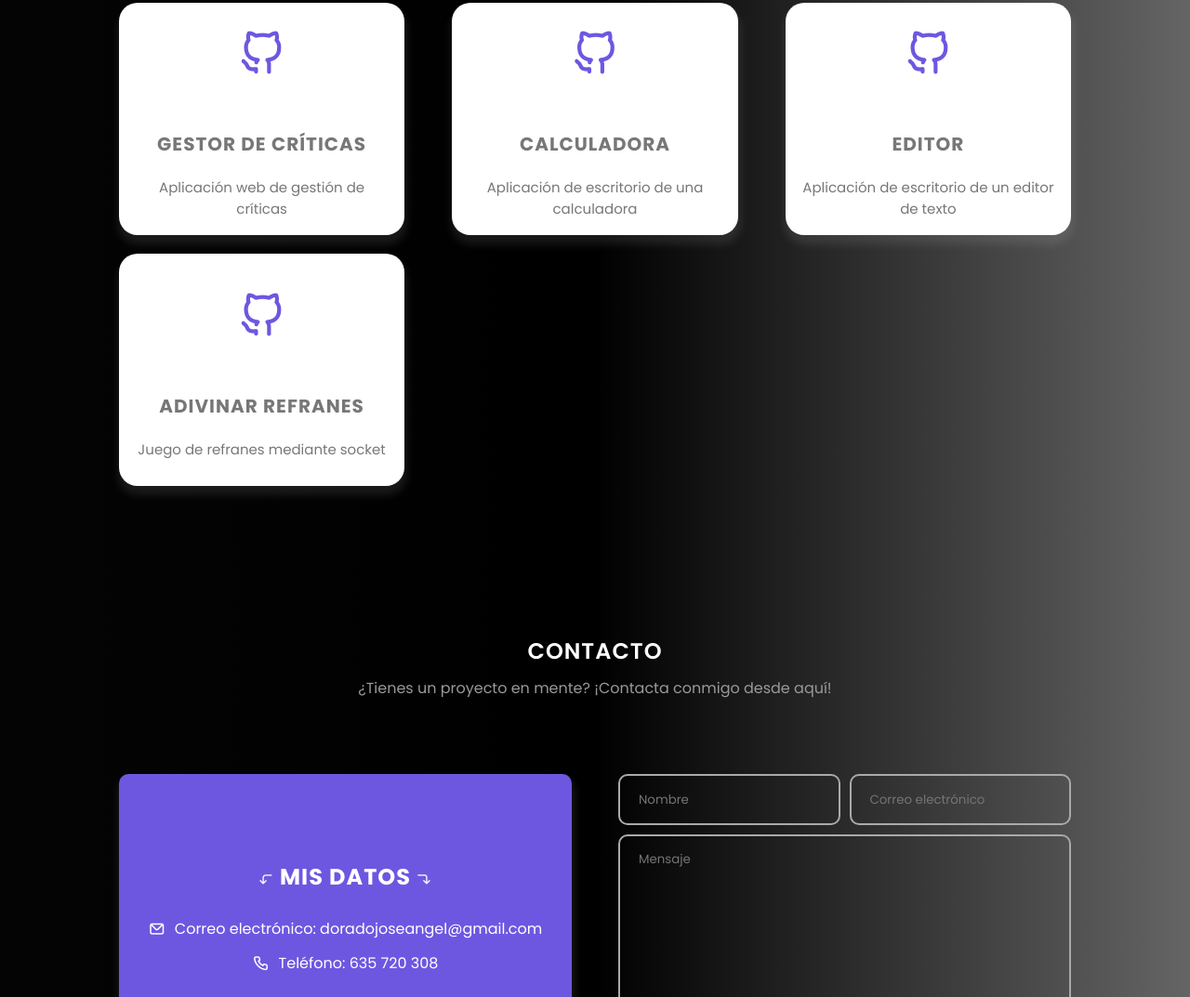
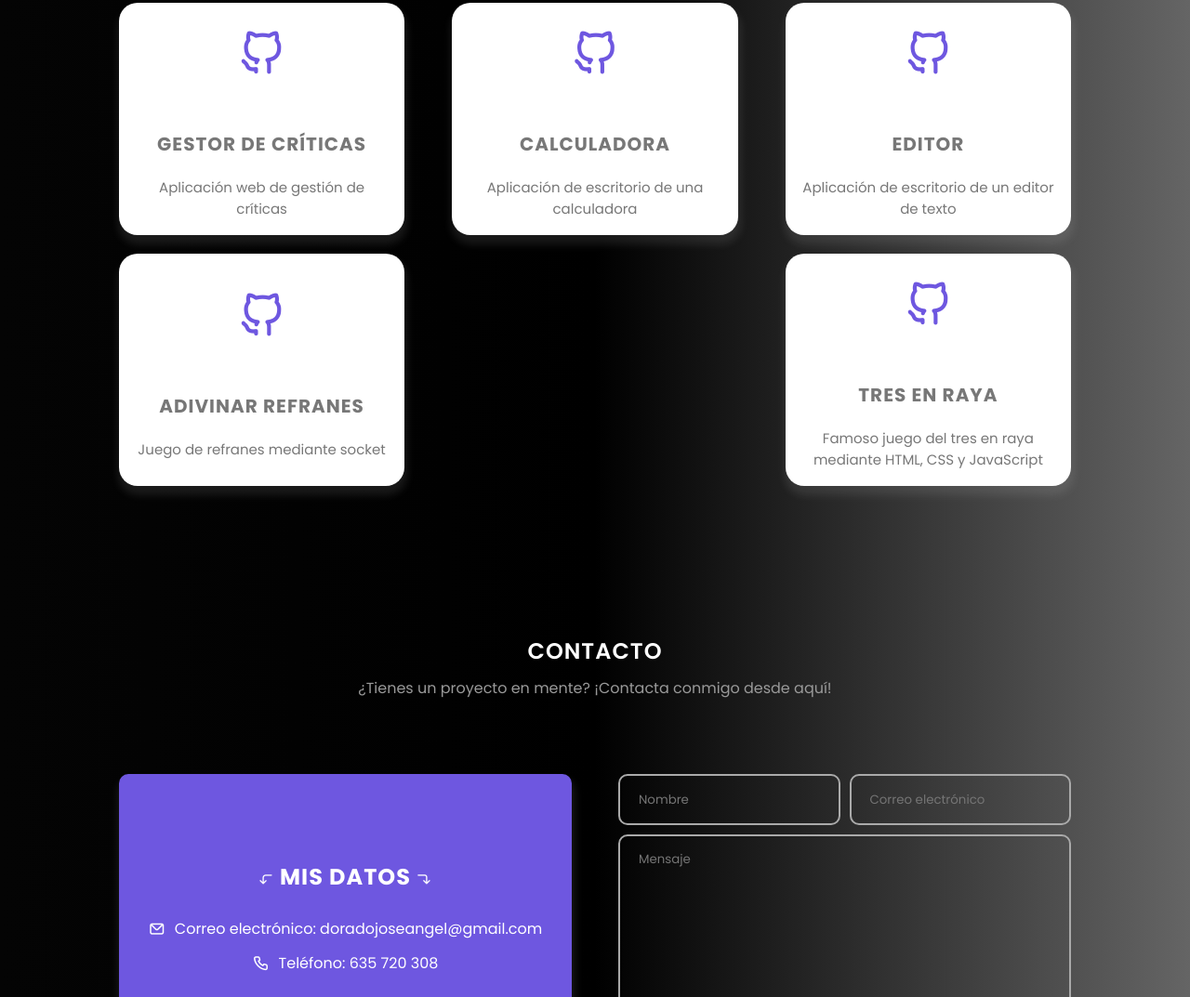
Before and after one commit to Joselete77/Portfolio, a website: page index.html in a window 1280 px wide. Shown: the part 3875-4948 px from the top of the page at 93% size. Drawn offline with nearby package versions, Linux system fonts and the light colour scheme.

Commit message:
New project added

```diff
--- a/assets/js/main.js
+++ b/assets/js/main.js
@@ -217,6 +217,8 @@ var translations = {
     editorDescription: "Aplicación de escritorio de un editor de texto",
     adivinarRefranesTitle: "Adivinar refranes",
     adivinarRefranesDescription: "Juego de refranes mediante socket",
+    tresEnRayaTitle: "Tres en Raya",
+    tresEnRayaDescription: "Famoso juego del tres en raya mediante HTML, CSS y JavaScript",
     contactSubtitle: "¿Tienes un proyecto en mente? ¡Contáctame desde aquí!",
     contactInfoTitle: "Mis datos",
     contactPhone: "Teléfono: 635 720 308",
@@ -309,6 +311,8 @@ var translations = {
     editorDescription: "Desktop application of a text editor",
     adivinarRefranesTitle: "Guess the Proverbs",
     adivinarRefranesDescription: "Proverbs guessing game through socket",
+    tresEnRayaTitle: "Tic-Tac-Toe",
+    tresEnRayaDescription: "Famous game of tic-tac-toe implemented using HTML, CSS, and JavaScript",
     contactSubtitle: "Do you have a project in mind? Contact me from here!",
     contactInfoTitle: "My data",
     contactPhone: "Phone: 635 720 308",
--- a/index.html
+++ b/index.html
@@ -307,7 +307,13 @@
             <div class="project-box" onclick="redirectProject('https://github.com/Joselete77/3-Universidad/tree/main/Redes/Practica%202')">
                 <i class="uil uil-github-alt"></i>
                 <h3 data-i18n="adivinarRefranesTitle">Adivinar refranes</h3>
-                <label data-i18n="adivinarRefranesDescription">Juego de refranes mediante socket </label>
+                <label data-i18n="adivinarRefranesDescription">Juego de refranes mediante socket</label>
+            </div>
+
+            <div class="project-box" onclick="redirectProject('https://github.com/Joselete77/TresEnRaya')">
+                <i class="uil uil-github-alt"></i>
+                <h3 data-i18n="tresEnRayaTitle">Tres en Raya</h3>
+                <label data-i18n="tresEnRayaDescription">Famoso juego del tres en raya mediante HTML, CSS y JavaScript</label>
             </div>
           </div>
        </section>
```
